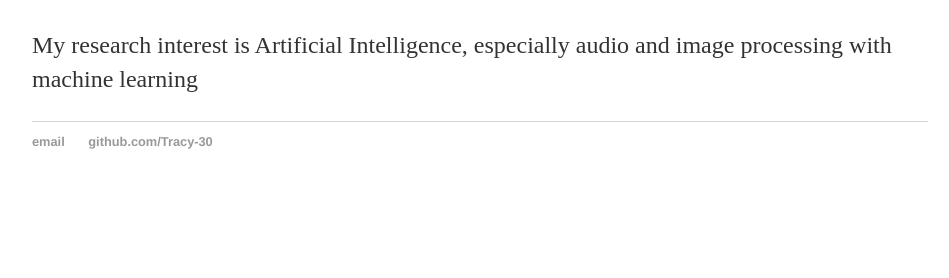
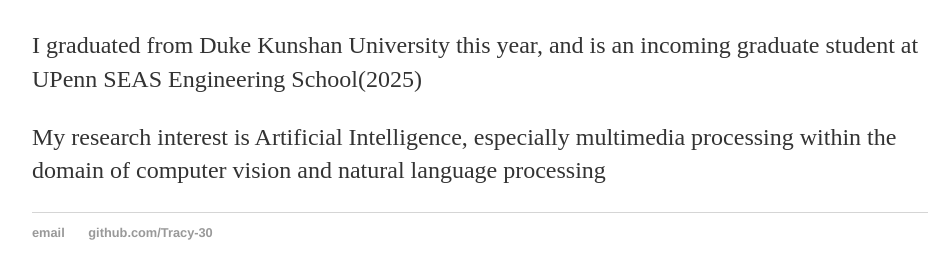
Before and after one commit to Tracy-30/Tracy-30.github.io, a plain HTML site: page index.html in a window 1280 px wide. Shown: the part 168-446 px from the top of the page, without its empty margins (160-1109 px from the left). Drawn offline with Linux system fonts and the light colour scheme.

Commit message:
Update index.html

```diff
--- a/index.html
+++ b/index.html
@@ -2,7 +2,7 @@
 <html>
     <link rel="stylesheet" type="text/css" href="/css/main.css">
     <head>
-        <title>Yuzhe Gu, Graduate Student at UPenn SEAS (2025)</title>
+        <title>Yuzhe Gu</title>
     </head>
     <body>
         <nav>
@@ -17,7 +17,8 @@
             <div class="blurb">
                 <h1>Hi there, I'm Yuzhe Gu!</h1>
 <!--                 <p>I'm best known as the horrible cop from <em>A Touch of Evil</em> Don't trust me. <a href="/about">Read more about my life...</a></p> -->
-                <p>My research interest is Artificial Intelligence, especially audio and image processing with machine learning</p>
+                <p>I graduated from Duke Kunshan University this year, and is an incoming graduate student at UPenn SEAS Engineering School(2025)
+                <p>My research interest is Artificial Intelligence, especially multimedia processing within the domain of computer vision and natural language processing</p>
             </div><!-- /.blurb -->
         </div><!-- /.container -->
         <footer>
```
